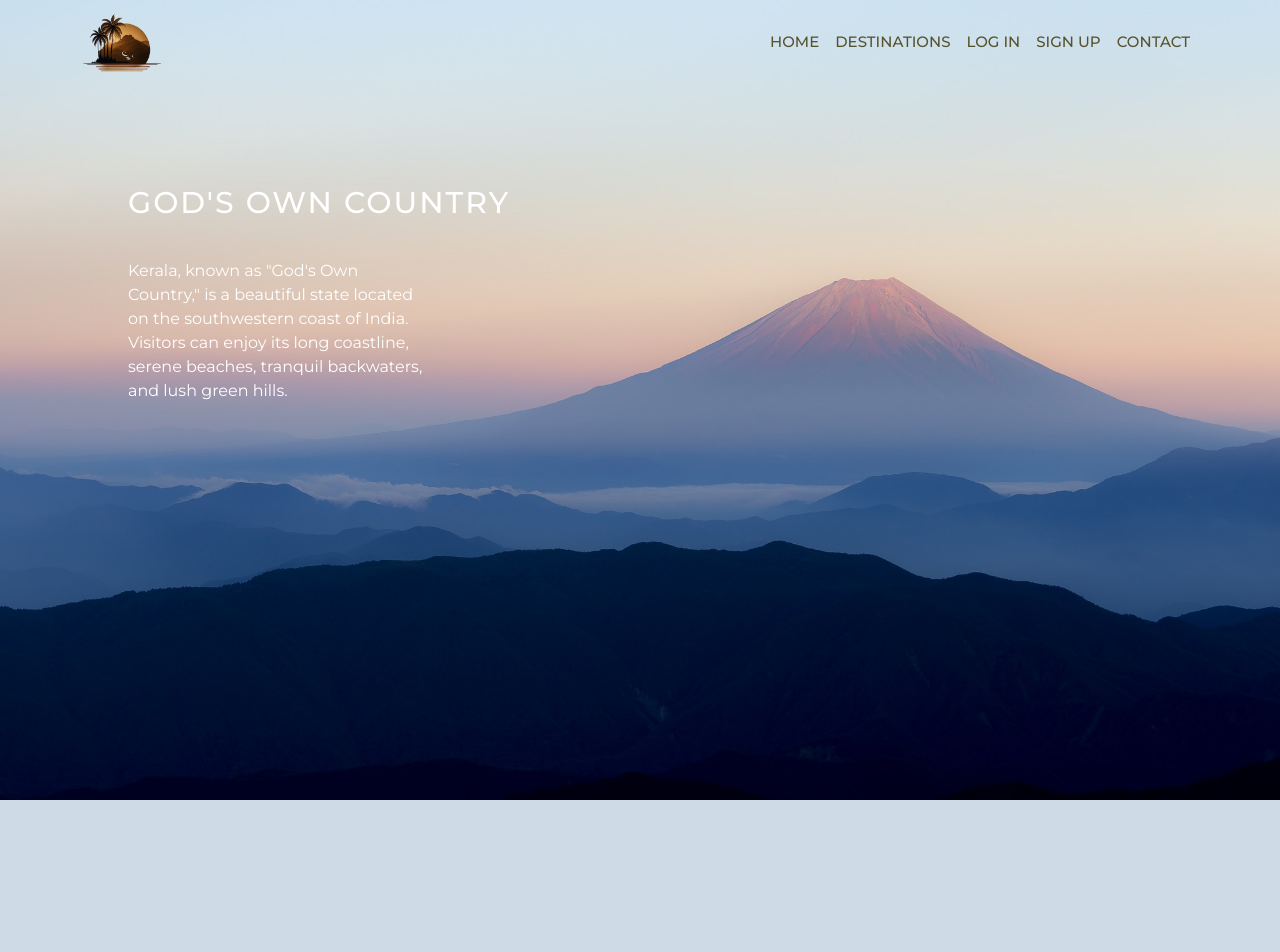
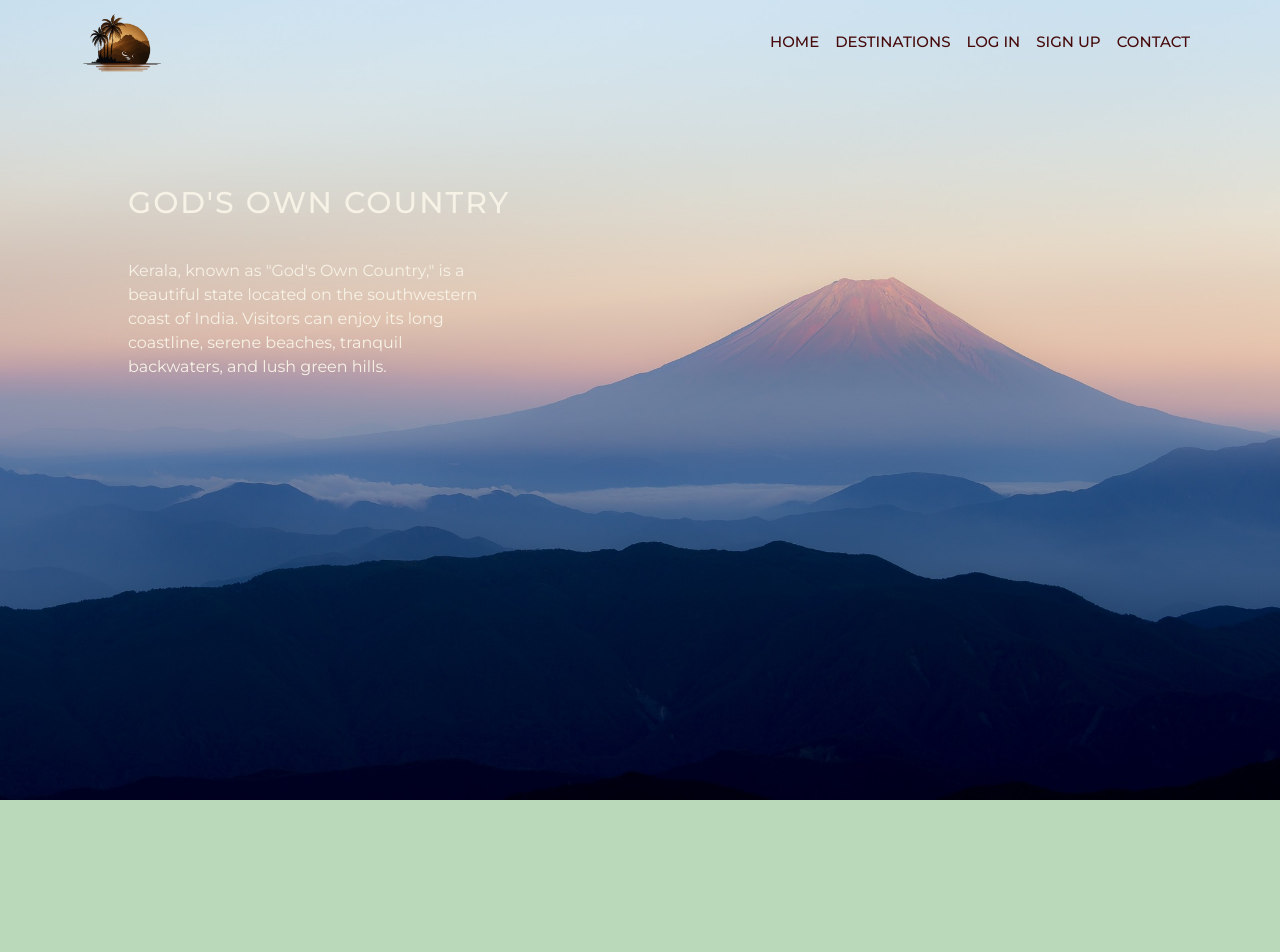
Before and after one commit to AbhiAravind/keralatourism.github.io, a plain HTML site: page index.html in a window 1280 px wide. Shown: the top 952 px of the page. Drawn offline with nearby package versions, Linux system fonts and the light colour scheme.

Commit message:
Update style.css

```diff
--- a/style.css
+++ b/style.css
@@ -3,7 +3,7 @@
 	font-family: 'Montserrat', sans-serif;
 }
 body {
-	background: #cedbe7;
+	background: #bad8ba;
 }
 .section-padding {
 	padding: 100px 0;
@@ -32,11 +32,13 @@ width: auto;
 	letter-spacing: 2px;
 	margin-top: 25px;
 	padding-bottom: 30px;
+	color: rgb(247, 242, 230);
 }
 .hero-caption p {
-	width: 60%;
+	width: 70%;
 	font-size: 16px;
 	line-height: 1.5;
+	color: rgb(247, 242, 230);
 }
 /* .carousel-inner:before {
 	content: '';
@@ -83,10 +85,10 @@ width: auto;
 }
 
 .navbar-light .navbar-nav .nav-link {
-	color: rgb(87, 83, 47);
+	color: rgb(70, 10, 10);
 }
 .navbar-light .navbar-nav .nav-link:focus, .navbar-light .navbar-nav .nav-link:hover {
-	color: rgb(214, 101, 101);
+	color: rgb(255, 255, 255);
 }
 .w-100 {
 	height: 100vh;
@@ -98,8 +100,8 @@ width: auto;
 	background: #fff;
 }
 .hidden-spacer {
-	background-color:#cedbe7;
-    height: 59px;
+	background-color:#bad8ba;;
+    height: 60px;
 }
 .portfolio .card {
 	box-shadow: 15px 15px 40px rgba(0, 0, 0, 0.15);
@@ -208,6 +210,9 @@ width: auto;
 	border-top: none;
 
   }
+  .card-title a{
+	text-decoration: none;
+  }
 
 
   .card .card-body {
@@ -245,7 +250,7 @@ width: auto;
 
   #contact button {
 	text-transform: uppercase;
-	background: #fed136;
+	background: #dfec6a;
 	font-weight: 700;
 	padding: 20px 40px;
   }
```
